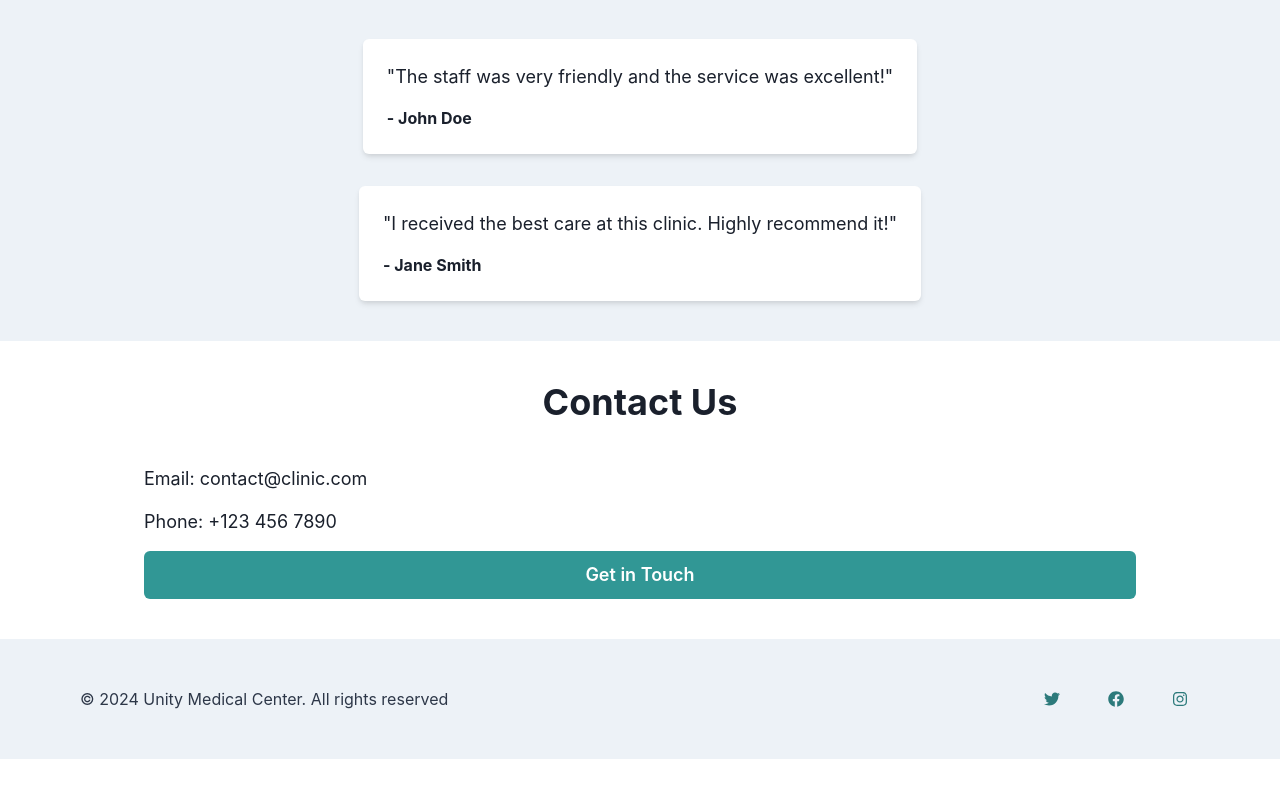
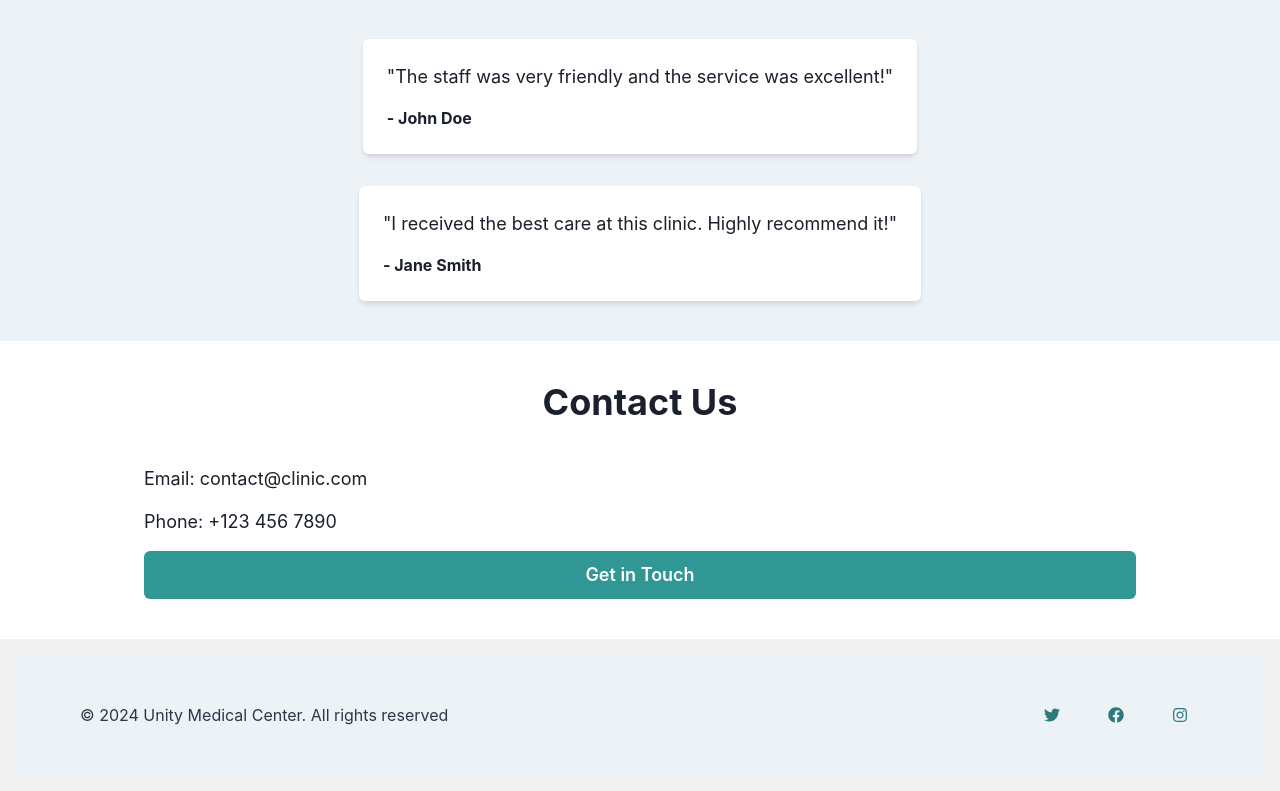
Before and after one commit to Tragicboyjay/Web-Dev-2---Final-Project, a React (Vite) app in the folder client/: page / in a window 1280 px wide. Shown: the part 1510-2301 px from the top of the page. Before the commit the page ends 2269 px from the top, so only its background shows below. Built offline with nearby package versions, Linux system fonts and the light colour scheme.

Commit message:
footer fixed

```diff
--- a/client/src/App.css
+++ b/client/src/App.css
@@ -0,0 +1,25 @@
+/* App.css */
+html, body {
+    height: 100%;
+    margin: 0;
+  }
+
+  .app {
+    display: flex;
+    flex-direction: column;
+    min-height: 100vh;
+  }
+
+
+
+  .main {
+    flex: 1;
+
+  }
+
+  .footer {
+
+    background-color: #f1f1f1;
+    padding: 1em;
+    text-align: center;
+  }
--- a/client/src/App.tsx
+++ b/client/src/App.tsx
@@ -11,7 +11,7 @@ import Home from "./pages/Home";
 import ProfilePage from "./pages/PofilePage";
 import SignIn from "./pages/SignIn";
 import SignUp from "./pages/SignUp";
-
+import './App.css';
 const router = createBrowserRouter(
   createRoutesFromElements(
 
--- a/client/src/components/Footer.tsx
+++ b/client/src/components/Footer.tsx
@@ -12,6 +12,7 @@ import {
   const Footer: FC = () => {
     return (
       <Box
+        className="footer"
         bg={useColorModeValue("gray.100", "gray.900")}
         color={useColorModeValue("gray.700", "gray.200")}
         py={10}
--- a/client/src/layouts/RootLayout.tsx
+++ b/client/src/layouts/RootLayout.tsx
@@ -1,15 +1,22 @@
-import { Box } from '@chakra-ui/react';
-import Navbar from '../components/Navbar';
-import { Outlet } from 'react-router-dom';
-import Footer from '../components/Footer';
-
+import { Box } from "@chakra-ui/react";
+import Navbar from "../components/Navbar";
+import { Outlet } from "react-router-dom";
+import Footer from "../components/Footer";
 
 export default function RootLayout() {
   return (
     <Box>
-        <Navbar />
-        <Outlet />
-        <Footer />
+      <div className="app">
+        <header className="header">
+          <Navbar />
+        </header>
+        <main className="main">
+          <Outlet />
+        </main>
+        <footer className="footer">
+          <Footer />
+        </footer>
+      </div>
     </Box>
-  )
+  );
 }
--- a/client/src/pages/Home.tsx
+++ b/client/src/pages/Home.tsx
@@ -15,7 +15,7 @@ import { Link } from "react-router-dom";
 const Home: React.FC = () => {
   return (
     <>
-      <Box as="main">
+      <Box as="main" className="main">
         {/* Hero Section */}
         <Box bg="teal.500" color="white" py={20} textAlign="center">
           <Container maxW="container.lg">
```
